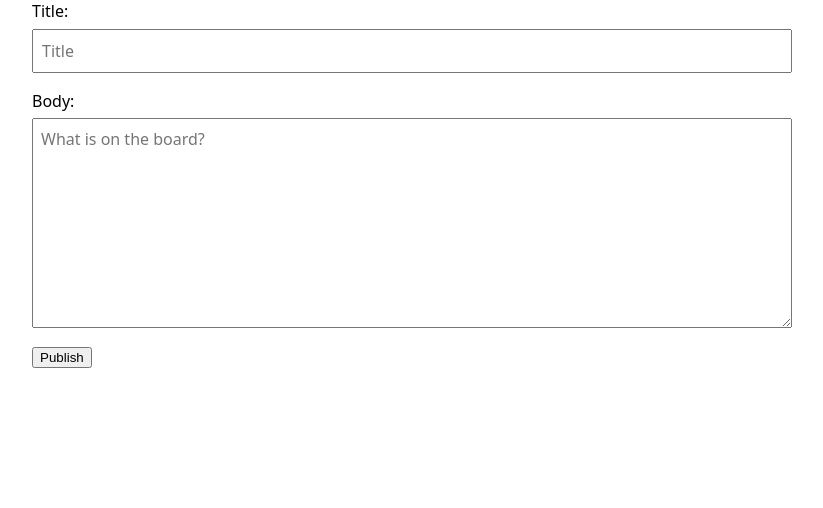
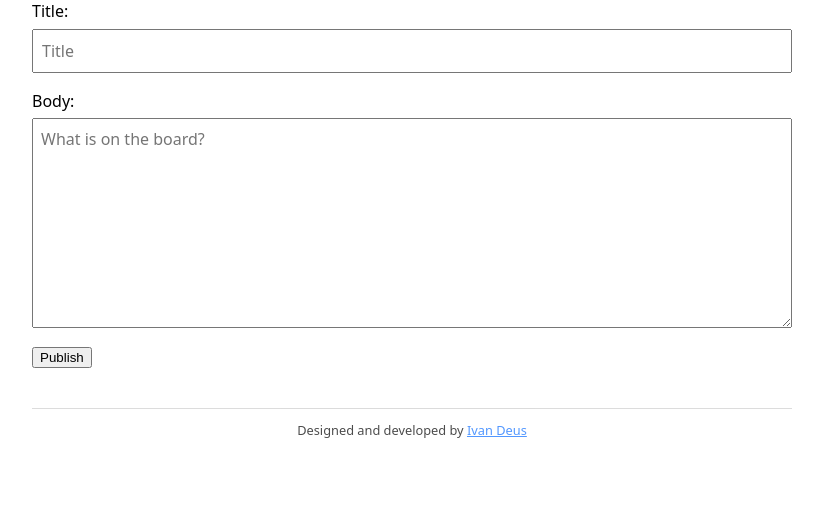
Before and after one commit to IvanDeus/djbb-lite, a Django app: page /post/new/ in a window 1280 px wide. Shown: the part 145-653 px from the top of the page, without its empty margins (228-1051 px from the left). Run offline with Django 5.2, Linux system fonts and the light colour scheme; the visitor is signed in with stand-in values (Sample User, id 1).

Commit message:
Add site footer with author credit to every page

```diff
--- a/board/templates/base.html
+++ b/board/templates/base.html
@@ -17,6 +17,7 @@
     .field { display: block; width: 100%; box-sizing: border-box; font: inherit; padding: .5rem; margin: .35rem 0 .75rem; }
     .actions { display: flex; gap: .75rem; align-items: center; margin-top: .5rem; }
     .errorlist { color: #c00; margin: 0 0 .5rem; }
+    footer { margin-top: 2.5rem; padding-top: .75rem; border-top: 1px solid rgba(128,128,128,.4); font-size: .8rem; opacity: .7; text-align: center; }
   </style>
 </head>
 <body>
@@ -36,5 +37,7 @@
   </header>
 
   {% block content %}{% endblock %}
+
+  <footer>Designed and developed by <a href="https://github.com/IvanDeus" target="_blank">Ivan Deus</a></footer>
 </body>
 </html>
```
Also changed, not shown: CHANGELOG.md.
